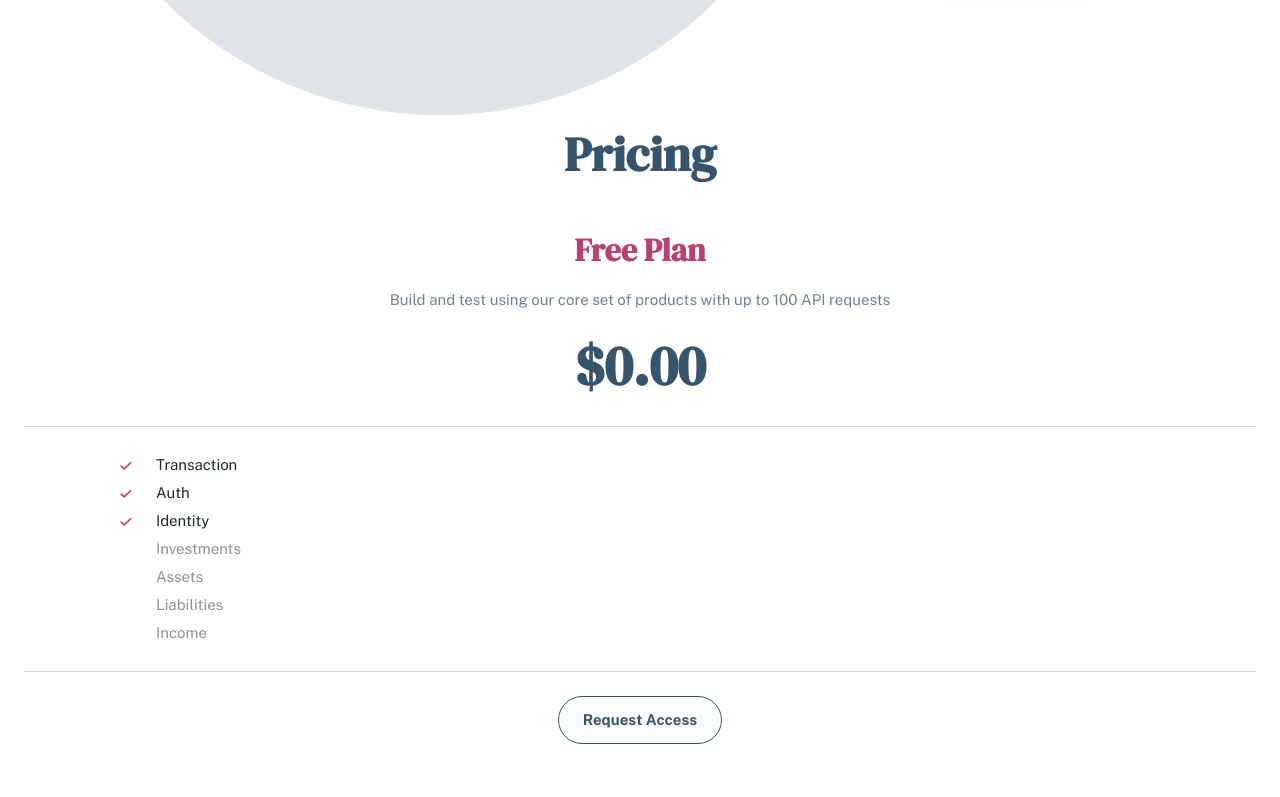
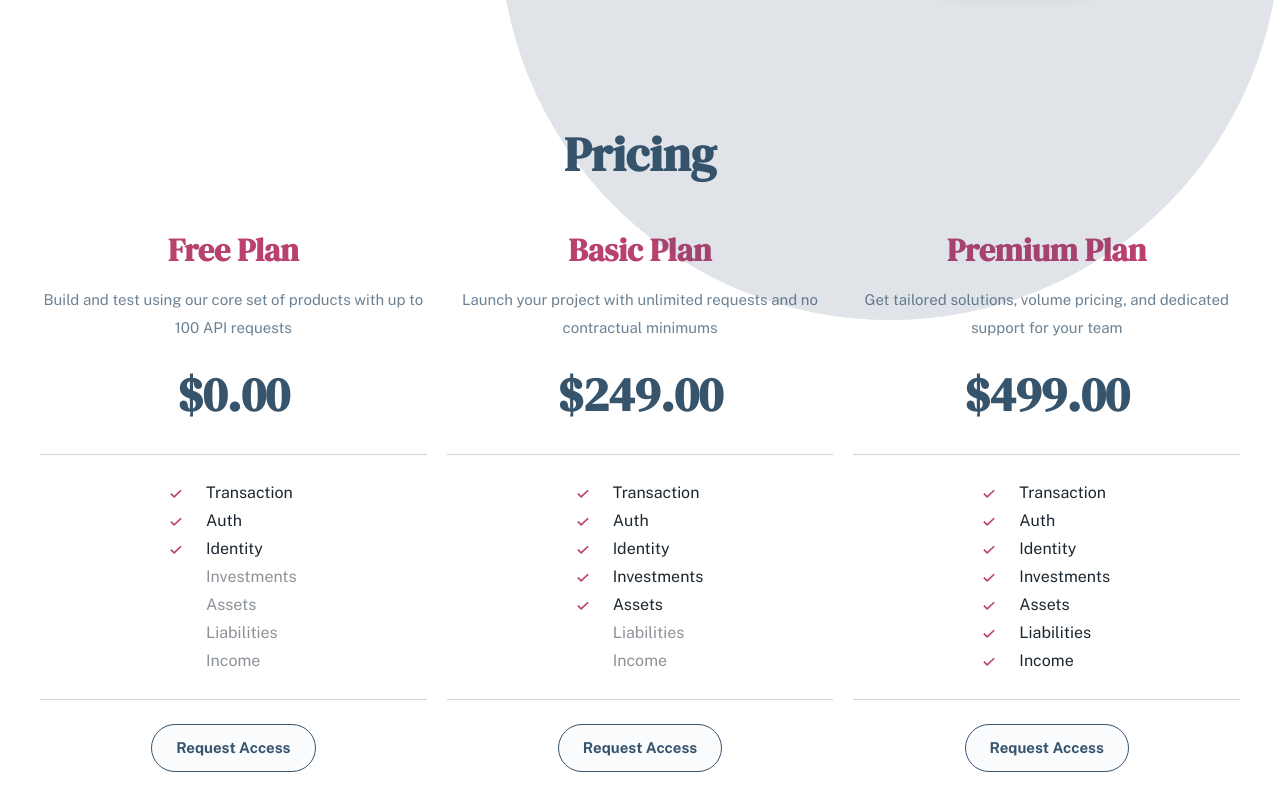
Before and after one commit to thorrellt/PayAPI, a React (Vite) app: page /PayAPI/pricing in a window 1280 px wide. Shown: the top 797 px of the page. Built offline with nearby package versions, Linux system fonts and the light colour scheme.

Commit message:
add tablet pricing layout

```diff
--- a/src/components/shared/Navbar.jsx
+++ b/src/components/shared/Navbar.jsx
@@ -8,7 +8,10 @@ import {
 import logo from '../../assets/shared/desktop/logo.svg'
 import menu from '../../assets/shared/mobile/menu.svg'
 import close from '../../assets/shared/mobile/close.svg'
-import { NavLink } from "react-router-dom";
+import {
+    NavLink,
+    useLocation
+} from "react-router-dom";
 import bgCircle from '../../assets/shared/desktop/bg-pattern-circle.svg'
 
 export default function Navbar(props) {
@@ -28,7 +31,13 @@ export default function Navbar(props) {
         setNavActive(prevNavState => !prevNavState)
     }
 
-    //NAV BAR SCROLL CONTROLS
+    //minimize menu on page change
+    let location = useLocation();
+    useEffect(() => {
+        setNavActive(false)
+    }, [location]);
+
+    //hide nav on scroll down
     let prevScrollpos = window.pageYOffset;
     window.onscroll = function () {
         let currentScrollPos = window.pageYOffset;
@@ -43,7 +52,7 @@ export default function Navbar(props) {
     return (
         <div className="Navbar flex-container" id='Navbar'>
             {windowWidth < breakWidth &&
-                <NavLink to="/PayAPI"  className='logo-link'>
+                <NavLink to="/PayAPI" className='logo-link'>
                     <img src={logo} alt="PayAPI logo"
                         className='logo' />
                 </NavLink>
--- a/src/pages/Pricing.jsx
+++ b/src/pages/Pricing.jsx
@@ -4,20 +4,21 @@ import pricingData from '../components/pricing/pricingData.js'
 
 
 export default function Pricing(props) {
-    const pricingPackages = pricingData.map(plan => {
+    const pricingPackages = pricingData.map((plan, i) => {
         return (
             <PricePackage
                 name = {plan.name}
                 description = {plan.description}
                 price = {plan.price}
                 features = {plan.features}
+                key = {i}
             />
         )
     })
     return (
         <section className='Pricing flex-container'>
             <h2>Pricing</h2>
-            <div className="packages">
+            <div className="packages flex-container">
                 {pricingPackages}
             </div>
         </section>
--- a/src/styles/App.css
+++ b/src/styles/App.css
@@ -1,13 +1,14 @@
 .App {
     position: relative;
+    overflow: hidden;
 }
+
 .App > .bgCircle-container {
     position: absolute;
     width: 780px;
     height: 780px;
     left: 50px;
-    top: -275px;
-    transform: translate(0 , -50%);
+    top: -650px;
     display: inline;
 }
 
@@ -16,3 +17,18 @@
     width: 780px;
     height: 780px;
 }
+
+/********
+  TABLET
+ ********/
+@media (min-width: 680px) {
+    .App > .bgCircle-container {
+        left: 500px;
+        top: -460px;
+    }
+}
+
+/********
+   DESKTOP
+  ********/
+@media (min-width: 992px) {}
--- a/src/styles/Pricing.css
+++ b/src/styles/Pricing.css
@@ -16,13 +16,20 @@
 }
 
 .Pricing .packages {
+    flex-direction: column;
     padding-block-start: 3rem;
     margin-inline: 1.5rem;
 }
 
 .Pricing .packages .package {
-    flex-direction: column;
+    flex-wrap: wrap;
     align-items: center;
+    justify-content: center;
+}
+
+.Pricing .packages .package h4 {
+    flex-basis: 100%;
+    text-align: center;
 }
 
 .Pricing .package .description {
@@ -48,15 +55,18 @@
     list-style-type: none;
     flex-wrap: wrap;
     align-items: center;
+    width: min-content;
     justify-content: center;
 }
 
 .Pricing .package .features li{
-    margin-inline: 6rem;
     display: flex;
     justify-content: left;
     align-items: center;
     flex-basis: 100%;
+}
+.Pricing .package .features li p{
+    font-size: 1rem;
 }
 
 .Pricing .package .features .check-wrapper {
@@ -88,7 +98,24 @@
 /********
   TABLET
  ********/
-@media (min-width: 680px) {}
+@media (min-width: 680px) {
+    .Pricing .packages {
+        flex-direction: row;
+        margin-inline: 2.5rem;
+        gap: 1.25rem;
+    }
+    .Pricing .packages .package {
+        flex: 1 1 33%;
+    }
+    .Pricing .packages .price {
+        font-size: 3rem;
+    }
+    .Pricing .packages .package .price,
+    .Pricing .packages .package .divider {
+        flex-shrink: 1;
+        flex-grow: 1;
+    }
+}
 
 /********
   DESKTOP
```
